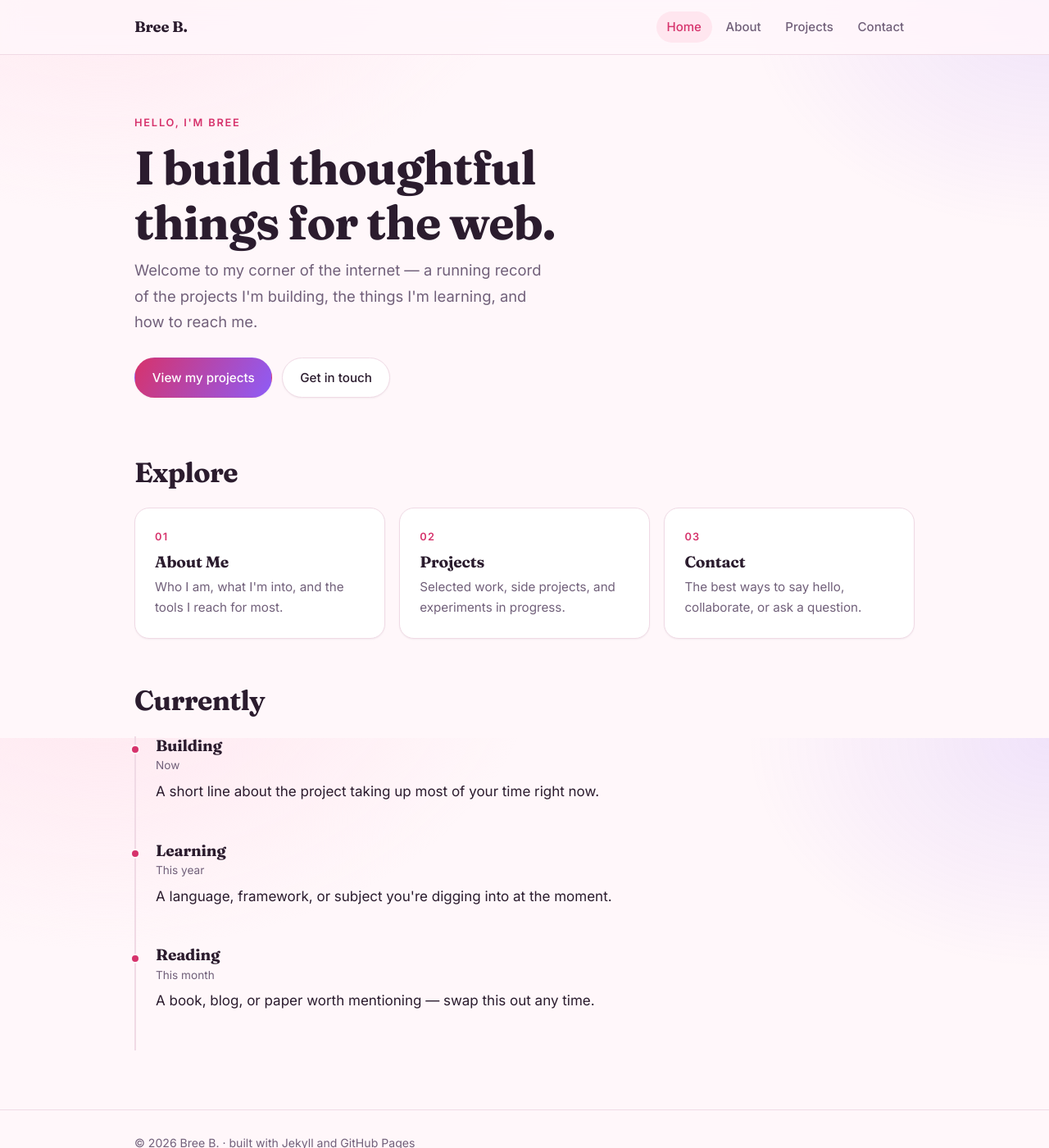
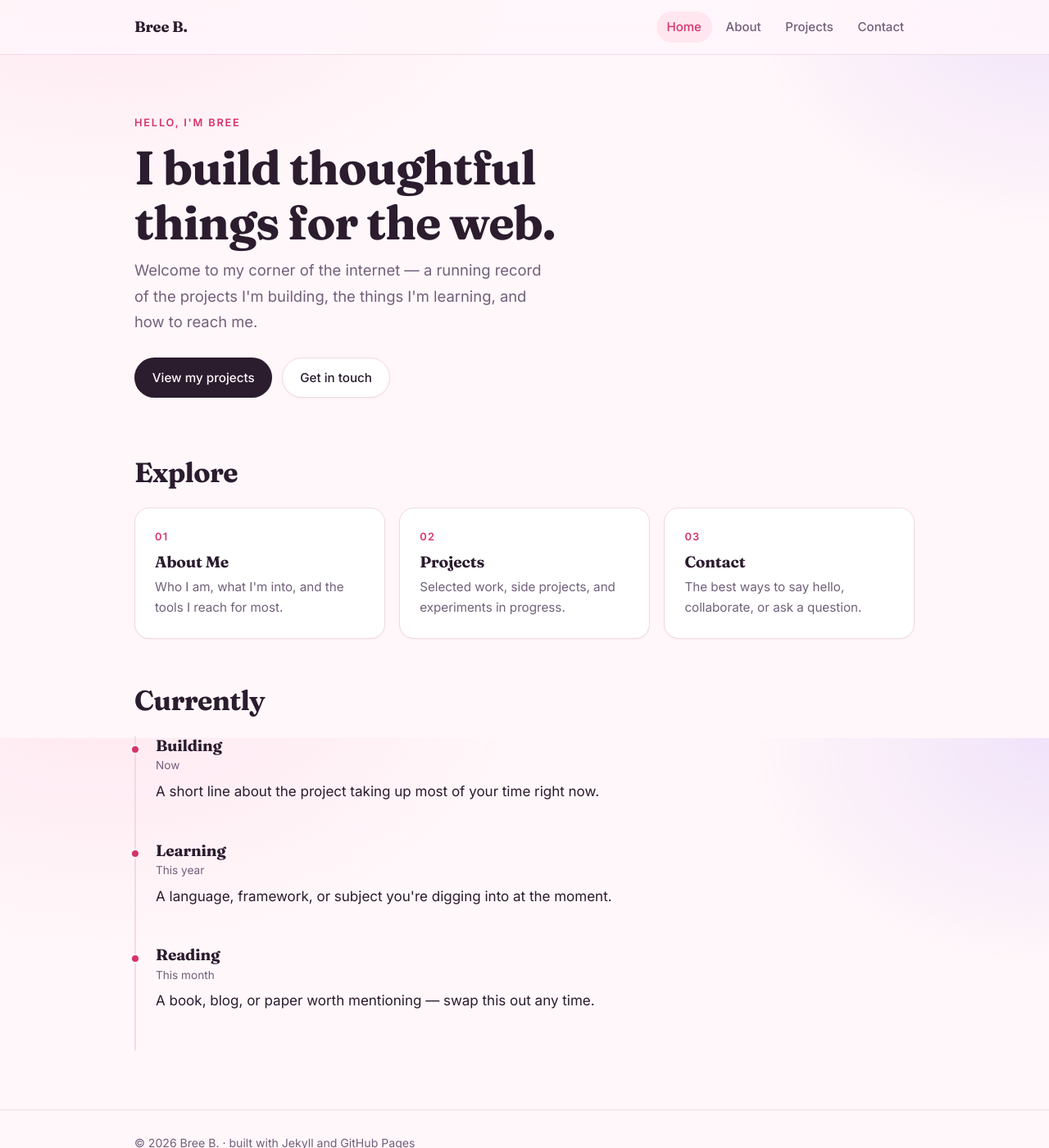
Before and after one commit to Bree-B/Bree-B.GitHub.io, a Jekyll site: the page built from index.md, in a window 1280 px wide and 1400 px high. Shown: the whole window at 82% size. Built offline with Jekyll 4.4.1, drawn with Linux system fonts in a browser that asks for light colours.

Commit message:
Use a solid plum ink primary button instead of the gradient
Matches the hero title. Built on --text/--bg so the button inverts to
near-white with dark text in dark mode without a second rule.

Co-Authored-By: Claude Opus 5 <noreply@anthropic.com>
Claude-Session: https://claude.ai/code/session_01LXMj2b2RQgB6nCjxhux6mN

```diff
--- a/assets/css/style.scss
+++ b/assets/css/style.scss
@@ -272,11 +272,15 @@ blockquote {
 }
 
 .btn-primary {
-  background: linear-gradient(120deg, var(--accent), var(--accent-2));
+  background: var(--text);
   border-color: transparent;
-  color: #fff;
+  color: var(--bg);
 }
-.btn-primary:hover { color: #fff; }
+
+.btn-primary:hover {
+  color: var(--bg);
+  border-color: transparent;
+}
 
 /* ---------------------------------------------------------
    Sections + cards
```
